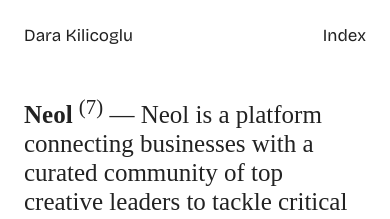
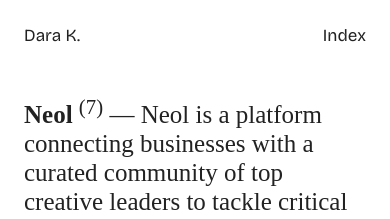
Before and after one commit to dara/dara.github.io, a Jekyll site: the page built from _posts/2024-04-01-neol.markdown, in a window 390 px wide. Shown: the top 219 px of the page. Built offline with Jekyll 4.4.1, drawn with Linux system fonts in a browser that asks for light colours.

Commit message:
Includes and responsive name.

```diff
--- /dev/null
+++ b/_includes/footer.html
@@ -0,0 +1,3 @@
+<nav class="footer">
+    © 2024 Dara Kilicoglu <a href="#" id="back-to-top">Back to top</a>
+</nav>
--- a/_layouts/home.html
+++ b/_layouts/home.html
@@ -9,7 +9,7 @@
 </head>
 <body>
     <nav class="header">
-        <h1 class="title">Dara Kilicoglu</h1>
+        <h1 class="title"><span>Dara Kilicoglu</span></h1>
         <span><a href="mailto:dara.kilicoglu@gmail.com">Email</a>, <a href="https://www.instagram.com/darita">Instagram</a>, <a href="https://read.cv/darita">Résumé</a></span>
     </nav>
 
@@ -87,9 +87,7 @@
         </div>
     </section>
 
-    <nav class="footer">
-        © 2024 Dara Kilicoglu <a href="#" id="back-to-top">Back to top</a>
-    </nav>
+    {% include footer.html %}
 
     <script src="/assets/app.js"></script>
 </body>
--- a/_layouts/post.html
+++ b/_layouts/post.html
@@ -7,9 +7,9 @@
     <link rel="icon" type="image/png" href="/favicon.png">
     <link rel="stylesheet" href="/assets/css/style.css">
 </head>
-<body class="flex">
+<body>
     <nav class="header">
-        <h1 class="title">Dara Kilicoglu</h1>
+        <h1 class="title"><span>Dara Kilicoglu</span></h1>
         <a href="/">Index</a>
     </nav>
 
@@ -38,9 +38,7 @@
         {% endif %}
     </div>
 
-    <nav class="footer">
-        © 2024 Dara Kilicoglu <a href="#" id="back-to-top">Back to top</a>
-    </nav>
+    {% include footer.html %}
 
     <script src="/assets/app.js"></script>
 </body>
--- a/assets/css/style.css
+++ b/assets/css/style.css
@@ -225,6 +225,7 @@ main.post .images div {
     }
 
     body {
+        font-size: 17px;
         padding: var(--padding)
     }
 
@@ -241,10 +242,6 @@ main.post .images div {
         font-size: 25px;
     }
 
-    body {
-        font-size: 17px;
-    }
-
     section.posts .row {
         flex-direction: column;
         gap: var(--mobile-post-list-gutter);
@@ -258,4 +255,7 @@ main.post .images div {
         max-width: 100%;
         margin-bottom: var(--mobile-post-list-gutter);
     }
+
+    h1.title > span { display: none; }
+    h1.title::after { content: "Dara K."; }
 }
```
